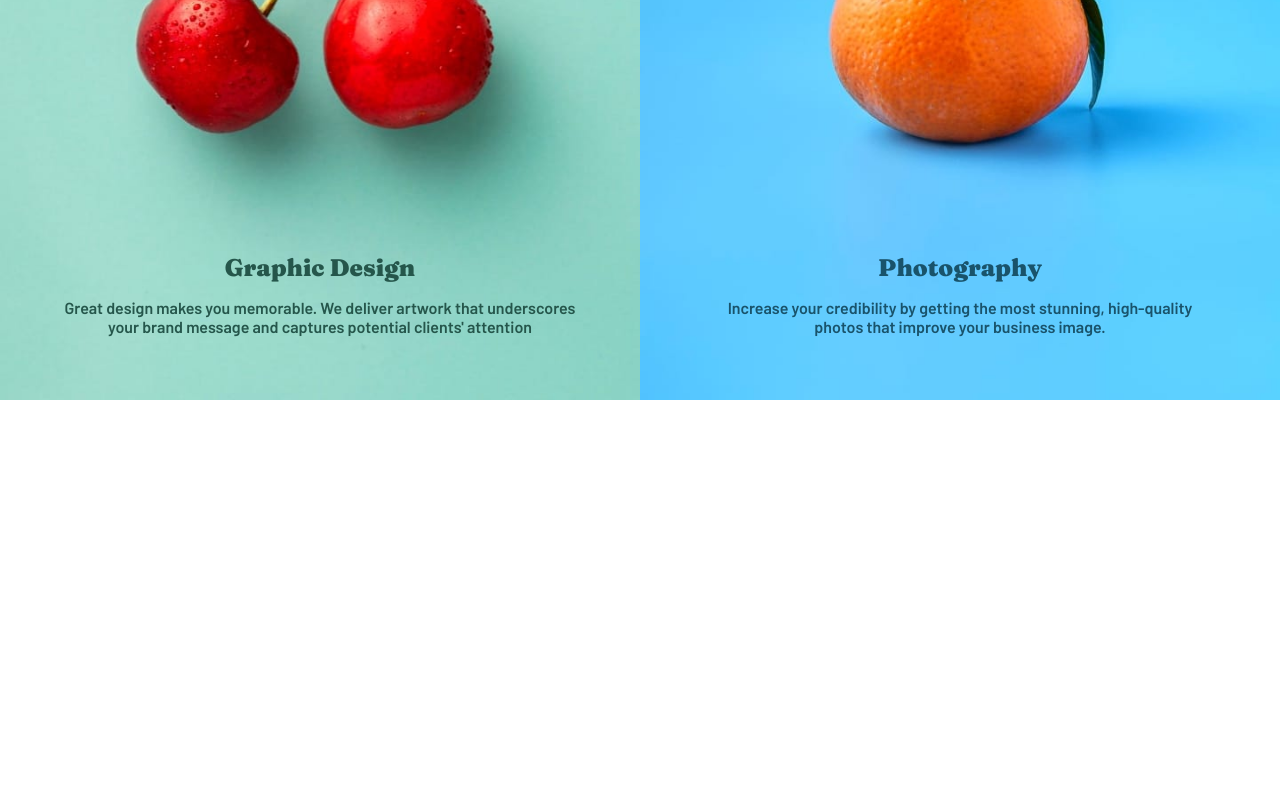
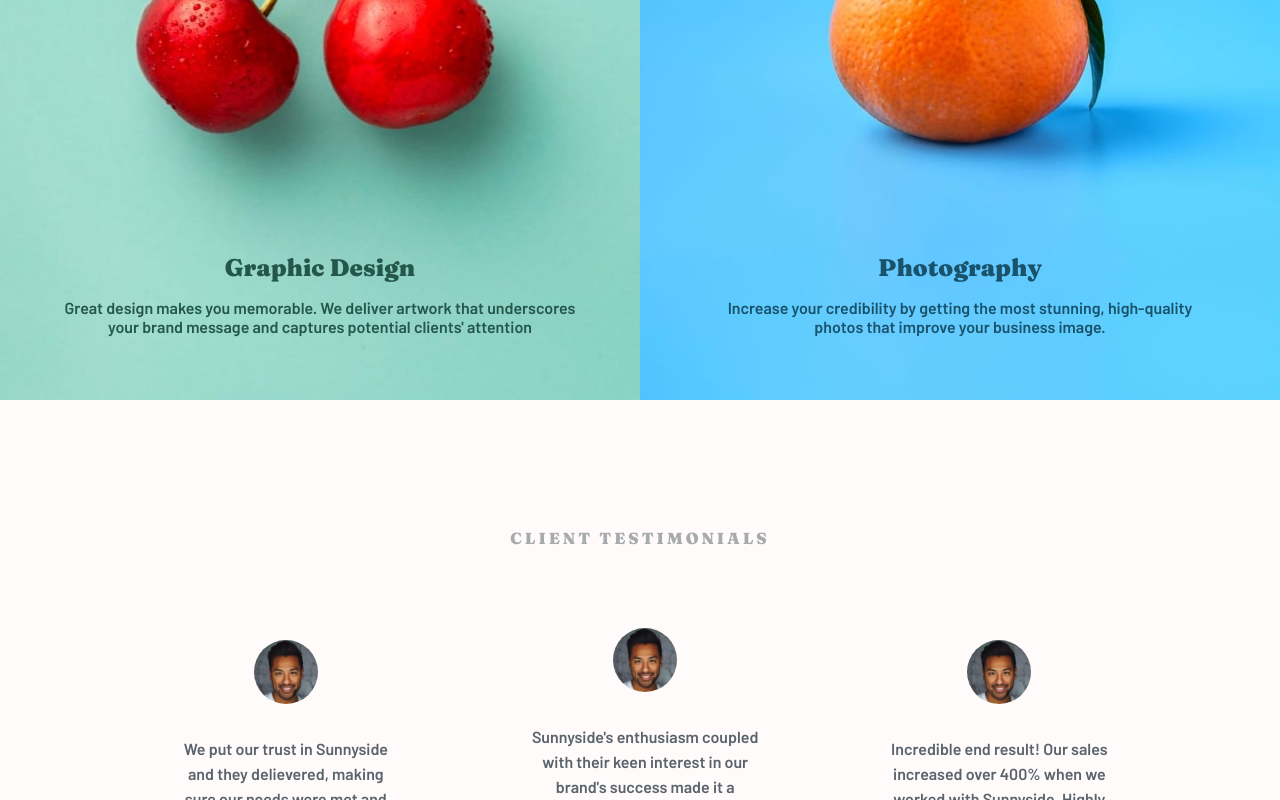
Before and after one commit to dilaraj/agency-landing-page, a React (Vite) app: page / in a window 1280 px wide. Shown: the part 2000-2800 px from the top of the page. Before the commit the page ends 2400 px from the top, so only its background shows below. Built offline with nearby package versions, Linux system fonts and the light colour scheme.

Commit message:
Completing testimonials section

```diff
--- a/src/App.jsx
+++ b/src/App.jsx
@@ -3,12 +3,14 @@ import './App.css'
 // Sections
 import Hero from './sections/Hero/Hero'
 import AgencyFeaturesGrid from './sections/AgencyFeaturesGrid/AgencyFeaturesGrid'
+import Testimonials from './sections/Testimonials/Testimonials'
 
 export default function App() {
   return (
     <div className="master-container">
       <div className="hero"><Hero /></div>
       <div className="agencyFeaturesGrid"><AgencyFeaturesGrid /></div>
+      <div className="testimonials"><Testimonials /></div>
     </div>
   )
 }
--- /dev/null
+++ b/src/components/Testimonial/Testimonial.css
@@ -0,0 +1,43 @@
+.testimonial-component-container {
+    display: flex;
+    flex-direction: column;
+    justify-content: center;
+    align-items: center;
+    gap: 2em;
+    padding: 0 2.75em;
+}
+
+.testimonial-image {
+    height: 4em;
+    width: 4em;
+    border-radius: 50%;
+}
+
+.testimonial-content {
+    text-align: center;
+    font-family: 'Barlow', sans-serif;
+    font-weight: 600;
+    color: hsl(213, 9%, 39%);
+    line-height: 25px;
+}
+
+.author-info {
+    display: flex;
+    flex-direction: column;
+    align-items: center;
+    gap: 0.5em;
+}
+
+.author {
+    font-family: 'Fraunces', sans-serif;
+    font-weight: 900;
+    color: hsl(212, 27%, 19%);
+    font-size: 1rem;
+}
+
+.role {
+    font-family: 'Barlow', sans-serif;
+    color: hsl(210, 4%, 67%);
+    font-size: 0.75rem;
+    font-weight: 600;
+}
--- /dev/null
+++ b/src/components/Testimonial/Testimonial.jsx
@@ -0,0 +1,14 @@
+import './Testimonial.css'
+
+export default function Testimonial({ image, content, author, role }) {
+    return (
+        <div className="testimonial-component-container">
+            <img src={image} alt="Testimonial Image" className='testimonial-image'/>
+            <div className="testimonial-content">{content}</div>
+            <div className="author-info">
+                <div className="author">{author}</div>
+                <div className="role">{role}</div>
+            </div>
+        </div>
+    )
+}
--- /dev/null
+++ b/src/sections/Testimonials/Testimonials.css
@@ -0,0 +1,34 @@
+.testimonial-master-container {
+    background-color: hsl(10, 100%, 99%);
+    padding: 3em 2em;
+
+    display: flex;
+    flex-direction: column;
+    align-items: center;
+    gap: 2em;
+}
+
+.testimonial-header {
+    font-family: 'Fraunces', sans-serif;
+    font-weight: 900;
+    text-transform: uppercase;
+    letter-spacing: 3px;
+    color: hsl(210, 4%, 67%);
+}
+
+.testiminals-container {
+    display: flex;
+    flex-direction: column;
+    gap: 2em;
+}
+
+@media (min-width: 768px) {
+    .testimonial-master-container {
+        padding: 8em;
+        gap: 5em;
+    }
+
+    .testiminals-container {
+        flex-direction: row;
+    }
+}
--- /dev/null
+++ b/src/sections/Testimonials/Testimonials.jsx
@@ -0,0 +1,34 @@
+import './Testimonials.css'
+import Testimonial from '../../components/Testimonial/Testimonial'
+
+// Images
+import thomas from '../../assets/images/image-thomas.jpg'
+
+
+export default function Testimonials() {
+    return (
+        <div className="testimonial-master-container">
+            <div className="testimonial-header">client testimonials</div>
+            <div className="testiminals-container">
+                <Testimonial
+                    image={thomas}
+                    content={"We put our trust in Sunnyside and they delievered, making sure our needs were met and deadlines were always hit."}
+                    author={'Emily R.'}
+                    role={'Marketing Director'}
+                />
+                <Testimonial
+                    image={thomas}
+                    content={"Sunnyside's enthusiasm coupled with their keen interest in our brand's success made it a satisfying and enjoyable experience."}
+                    author={"Thomas S."}
+                    role={"Chief Operating Officer"}
+                />
+                <Testimonial
+                    image={thomas}
+                    content={"Incredible end result! Our sales increased over 400% when we worked with Sunnyside. Highly recommended!"}
+                    author={"Jennie F."}
+                    role={"Business Owner"}
+                />
+            </div>
+        </div>
+    )
+}
```
